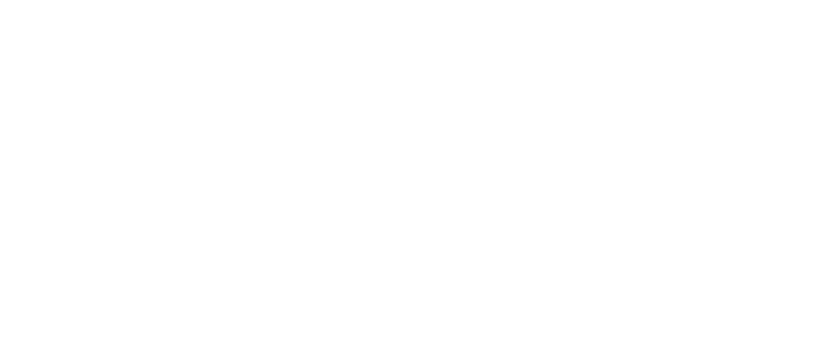
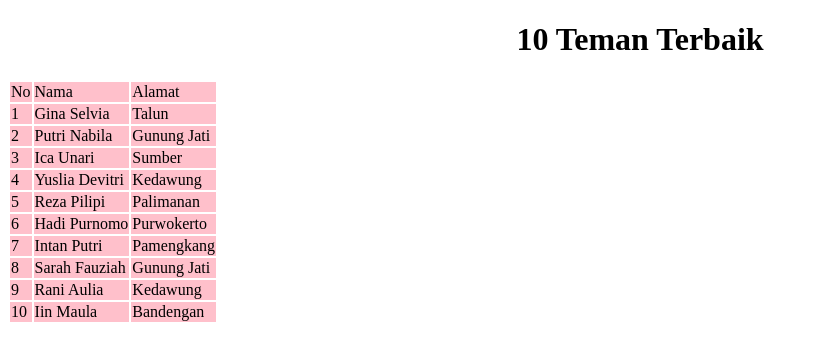
Before and after one commit to NoviFirdaAini/NoviFirdaAini.github.io, a plain HTML site: page index.html in a window 1280 px wide. Shown: the whole page, without its empty margins (0-817 px from the left). Drawn offline with nearby package versions, Linux system fonts and the light colour scheme.

Commit message:
Add files via upload

```diff
--- a/index.html
+++ b/index.html
@@ -1 +1,95 @@
-<h1Paragraf</h1>
+<!DOCTYPE html>
+<html lang="en">
+<head>
+    <meta charset="UTF-8">
+    <meta http-equiv="X-UA-Compatible" content="IE=edge">
+    <meta name="viewport" content="width=device-width, initial-scale=1.0">
+    <title>Judul Bar di Browser</title>
+</head>
+<body>
+    <h1 align="center">10 Teman Terbaik</h1>
+    <script src="https://cdnjs.cloudflare.com/ajax/libs/jquery/3.6.1/jquery.min.js" integrity="sha512-aVKKRRi/Q/YV+4mjoKBsE4x3H+BkegoM/em46NNlCqNTmUYADjBbeNefNxYV7giUp0VxICtqdrbqU7iVaeZNXA==" crossorigin="anonymous" referrerpolicy="no-referrer"></script>
+<style>
+    td{
+     background: pink;
+    cursor: pointer;
+    transition: 25;
+
+
+}
+
+    td:hover{
+      background: white
+}
+.tabelku{
+        width: 100%;
+        max-width: 500px;
+    }
+</style>
+<table>
+    <tr>
+      <td>No</td>
+      <td>Nama</td>
+      <td>Alamat</td>
+    </tr>
+
+    <tr>
+      <td>1</td>
+      <td>Gina Selvia</td>
+      <td>Talun</td>
+    </tr>
+
+    <tr>
+      <td>2</td>
+      <td>Putri Nabila</td>
+      <td>Gunung Jati</td>
+    </tr>
+
+    <tr>
+      <td>3</td>
+      <td>Ica Unari</td>
+      <td>Sumber</td>
+    </tr>
+
+    <tr>
+      <td>4</td>
+      <td>Yuslia Devitri</td>
+      <td>Kedawung</td>
+    </tr>
+
+    <tr>
+      <td>5</td>
+      <td>Reza Pilipi</td>
+      <td>Palimanan</td>
+    </tr>
+
+    <tr>
+      <td>6</td>
+      <td>Hadi Purnomo</td>
+      <td>Purwokerto</td>
+    </tr>
+
+    <tr>
+      <td>7</td>
+      <td>Intan Putri</td>
+      <td>Pamengkang</td>
+    </tr>
+
+    <tr>
+      <td>8</td>
+      <td>Sarah Fauziah</td>
+      <td>Gunung Jati</td>
+    </tr>
+
+    <tr>
+      <td>9</td>
+      <td>Rani Aulia</td>
+      <td>Kedawung</td>
+    </tr>
+
+    <tr>
+      <td>10</td>
+      <td>Iin Maula</td>
+      <td>Bandengan</td>
+    </tr>
+    <table>
```
